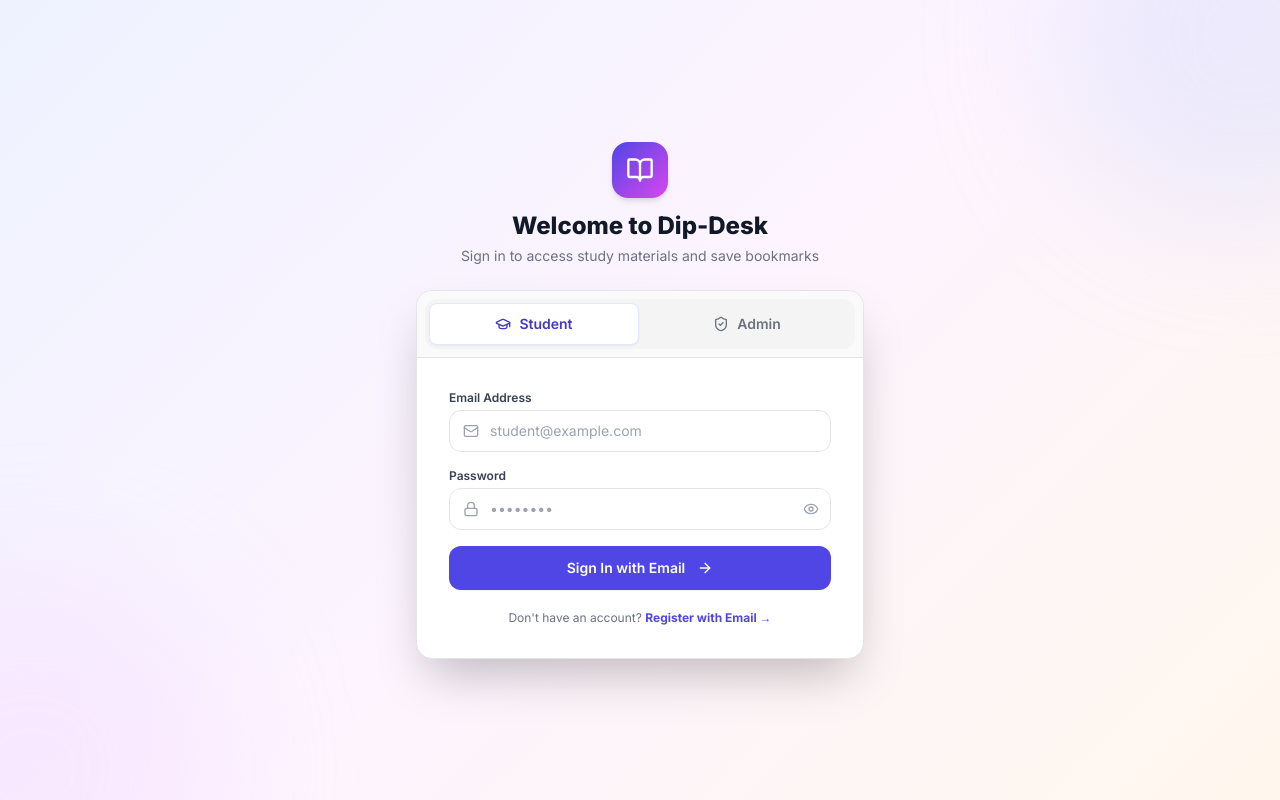
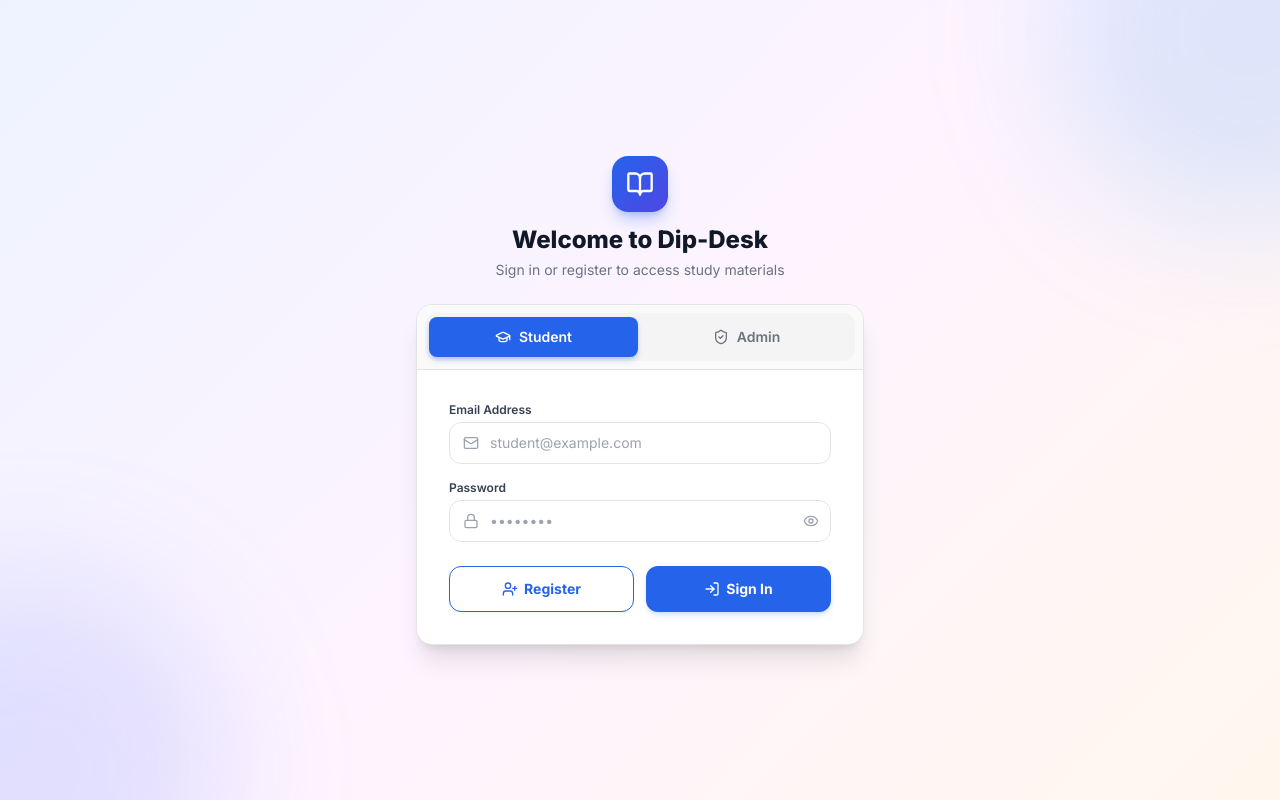
Before and after one commit to 0-ZERONE-1/Dip-Desk, a Next.js app: page /login in a window 1280 px wide. Built offline with nearby package versions, Linux system fonts and the light colour scheme; no server answers.

Commit message:
Redesig some features

```diff
--- a/app/login/page.tsx
+++ b/app/login/page.tsx
@@ -2,10 +2,9 @@
 import { useState, useEffect } from 'react';
 import { signIn, useSession } from 'next-auth/react';
 import { useRouter } from 'next/navigation';
-import Link from 'next/link';
 import {
   BookOpen, Mail, Lock, ArrowRight, Loader2,
-  GraduationCap, ShieldCheck, Eye, EyeOff,
+  GraduationCap, ShieldCheck, Eye, EyeOff, UserPlus, LogIn
 } from 'lucide-react';
 import { motion, AnimatePresence } from 'framer-motion';
 import toast from 'react-hot-toast';
@@ -36,26 +35,70 @@ export default function LoginPage() {
 
   if (status === 'loading') return null;
 
-  /* ---- Student login ---- */
-  const handleStudentSignIn = async (e: React.FormEvent) => {
-    e.preventDefault();
+  /* ---- Student Sign In ---- */
+  const handleStudentSignIn = async (e?: React.FormEvent) => {
+    if (e) e.preventDefault();
     if (!email || !password) { toast.error('Please enter your email and password'); return; }
     setLoading(true);
     const res = await signIn('user-credentials', { email, password, redirect: false });
-    if (res?.error) { toast.error('Invalid email or password'); setLoading(false); }
-    else { toast.success('Signed in successfully!'); router.push('/'); }
+    if (res?.error) {
+      toast.error('Invalid email or password');
+      setLoading(false);
+    } else {
+      toast.success('Signed in successfully!');
+      router.push('/');
+    }
   };
 
-
-  /* ---- Admin login ---- */
-  const handleAdminSignIn = async (e: React.FormEvent) => {
-    e.preventDefault();
+  /* ---- Student Register ---- */
+  const handleStudentRegister = async () => {
     if (!email || !password) { toast.error('Please enter your email and password'); return; }
     setLoading(true);
     try {
+      const res = await fetch('/api/auth/register', {
+        method: 'POST',
+        headers: { 'Content-Type': 'application/json' },
+        body: JSON.stringify({ email, password, name: email.split('@')[0] }),
+      });
+      const data = await res.json();
+      if (!res.ok) {
+        // If already registered, attempt login directly
+        if (data.error?.includes('already exists') || data.error?.includes('already registered')) {
+          const signInRes = await signIn('user-credentials', { email, password, redirect: false });
+          if (signInRes?.error) toast.error('Account already exists with a different password');
+          else { toast.success('Signed in successfully!'); router.push('/'); }
+          setLoading(false);
+          return;
+        }
+        toast.error(data.error || 'Registration failed');
+        setLoading(false);
+        return;
+      }
+      // Successfully registered, auto sign-in
+      const signInRes = await signIn('user-credentials', { email, password, redirect: false });
+      if (signInRes?.error) toast.error('Account registered! Please sign in.');
+      else { toast.success('Account registered & signed in! 🎉'); router.push('/'); }
+    } catch {
+      toast.error('Registration failed. Please try again.');
+    } finally {
+      setLoading(false);
+    }
+  };
+
+  /* ---- Admin Login ---- */
+  const handleAdminSignIn = async (e: React.FormEvent) => {
+    e.preventDefault();
+    if (!email || !password) { toast.error('Please enter email and password'); return; }
+    setLoading(true);
+    try {
       const res = await signIn('admin-credentials', { email, password, redirect: false });
-      if (res?.error) { toast.error('Invalid admin credentials'); setLoading(false); }
-      else { toast.success('Welcome back, Admin!'); router.push('/admin'); }
+      if (res?.error) {
+        toast.error('Invalid admin credentials');
+        setLoading(false);
+      } else {
+        toast.success('Welcome back, Admin!');
+        router.push('/admin');
+      }
     } catch {
       toast.error('Login failed. Please try again.');
       setLoading(false);
@@ -65,14 +108,17 @@ export default function LoginPage() {
   const isAdmin = tab === 'admin';
 
   return (
-    <div className="min-h-screen hero-gradient flex items-center justify-center px-4 py-10">
-      {/* Background blobs */}
+    <div className={`min-h-screen flex items-center justify-center px-4 py-10 transition-colors duration-500 ${
+      isAdmin ? 'bg-gray-950 text-white' : 'hero-gradient text-gray-900'
+    }`}>
+      {/* Background ambient lighting */}
       <div className="absolute inset-0 overflow-hidden pointer-events-none">
-        <div className="absolute -top-40 -right-40 w-96 h-96 bg-primary-200/30 rounded-full blur-3xl" />
-        <div className="absolute -bottom-40 -left-40 w-96 h-96 bg-accent-200/30 rounded-full blur-3xl" />
-        {isAdmin && (
-          <div className="absolute inset-0 bg-gray-900/60 backdrop-blur-sm transition-all duration-500" />
-        )}
+        <div className={`absolute -top-40 -right-40 w-96 h-96 rounded-full blur-3xl transition-all duration-500 ${
+          isAdmin ? 'bg-purple-900/30' : 'bg-blue-400/20'
+        }`} />
+        <div className={`absolute -bottom-40 -left-40 w-96 h-96 rounded-full blur-3xl transition-all duration-500 ${
+          isAdmin ? 'bg-violet-900/30' : 'bg-indigo-400/20'
+        }`} />
       </div>
 
       <motion.div
@@ -81,40 +127,52 @@ export default function LoginPage() {
         transition={{ duration: 0.4 }}
         className="relative w-full max-w-md"
       >
-        {/* Logo */}
+        {/* Logo Header */}
         <div className="text-center mb-6">
-          <div className={`w-14 h-14 rounded-2xl flex items-center justify-center mx-auto mb-3 shadow-md transition-all duration-300 ${
+          <div className={`w-14 h-14 rounded-2xl flex items-center justify-center mx-auto mb-3 shadow-lg transition-all duration-500 ${
             isAdmin
-              ? 'bg-gradient-to-br from-gray-700 to-gray-900'
-              : 'bg-gradient-to-br from-primary-600 to-accent-500'
+              ? 'bg-gradient-to-br from-purple-600 to-violet-700 shadow-purple-600/30'
+              : 'bg-gradient-to-br from-blue-600 to-indigo-600 shadow-blue-600/30'
           }`}>
             <BookOpen className="w-7 h-7 text-white" />
           </div>
-          <h1 className={`text-2xl font-extrabold transition-colors duration-300 ${isAdmin ? 'text-white' : 'text-gray-900'}`}>
+          <h1 className={`text-2xl font-extrabold transition-colors duration-500 ${
+            isAdmin ? 'text-white' : 'text-gray-900'
+          }`}>
             Welcome to Dip-Desk
           </h1>
-          <p className={`text-xs sm:text-sm mt-1 transition-colors duration-300 ${isAdmin ? 'text-gray-400' : 'text-gray-500'}`}>
-            {isAdmin ? 'Administrator Management Console' : 'Sign in to access study materials and save bookmarks'}
+          <p className={`text-xs sm:text-sm mt-1 transition-colors duration-500 ${
+            isAdmin ? 'text-purple-300/80' : 'text-gray-500'
+          }`}>
+            {isAdmin ? 'Administrator Management Console' : 'Sign in or register to access study materials'}
           </p>
         </div>
 
+        {/* Main Card Container */}
         <motion.div
           layout
-          transition={{ layout: { duration: 0.35, ease: [0.4, 0, 0.2, 1] } }}
-          className={`rounded-2xl shadow-modal overflow-hidden transition-colors duration-300 ${
-            isAdmin ? 'bg-gray-900 border border-gray-800' : 'bg-white border border-surface-200'
+          transition={{ layout: { duration: 0.3, ease: [0.4, 0, 0.2, 1] } }}
+          className={`rounded-2xl shadow-modal overflow-hidden transition-all duration-500 ${
+            isAdmin
+              ? 'bg-gray-900 border border-purple-900/40 shadow-purple-950/50'
+              : 'bg-white border border-surface-200 shadow-xl'
           }`}
         >
 
           {/* ===== Tab Switcher ===== */}
-          <div className={`p-2 ${isAdmin ? 'bg-gray-800/60' : 'bg-surface-50'} border-b ${isAdmin ? 'border-gray-700' : 'border-surface-200'}`}>
-            <div className={`flex gap-1 p-1 rounded-xl ${isAdmin ? 'bg-gray-700/50' : 'bg-surface-100'}`}>
+          <div className={`p-2 transition-colors duration-500 ${
+            isAdmin ? 'bg-gray-900/80 border-b border-gray-800' : 'bg-surface-50 border-b border-surface-200'
+          }`}>
+            <div className={`flex gap-1 p-1 rounded-xl transition-colors duration-500 ${
+              isAdmin ? 'bg-gray-800/80' : 'bg-surface-100'
+            }`}>
               <button
                 id="tab-student"
+                type="button"
                 onClick={() => switchTab('student')}
-                className={`flex-1 flex items-center justify-center gap-2 py-2.5 px-4 rounded-lg text-sm font-semibold transition-all duration-200 ${
+                className={`flex-1 flex items-center justify-center gap-2 py-2.5 px-4 rounded-lg text-sm font-semibold transition-all duration-300 ${
                   !isAdmin
-                    ? 'bg-white text-primary-700 shadow-sm border border-primary-100'
+                    ? 'bg-blue-600 text-white shadow-md shadow-blue-600/25'
                     : 'text-gray-400 hover:text-gray-200'
                 }`}
               >
@@ -123,10 +181,11 @@ export default function LoginPage() {
               </button>
               <button
                 id="tab-admin"
+                type="button"
                 onClick={() => switchTab('admin')}
-                className={`flex-1 flex items-center justify-center gap-2 py-2.5 px-4 rounded-lg text-sm font-semibold transition-all duration-200 ${
+                className={`flex-1 flex items-center justify-center gap-2 py-2.5 px-4 rounded-lg text-sm font-semibold transition-all duration-300 ${
                   isAdmin
-                    ? 'bg-primary-600 text-white shadow-sm'
+                    ? 'bg-purple-600 text-white shadow-md shadow-purple-600/30'
                     : 'text-gray-500 hover:text-gray-700'
                 }`}
               >
@@ -143,13 +202,12 @@ export default function LoginPage() {
               {!isAdmin && (
                 <motion.div
                   key="student"
-                  initial={{ opacity: 0, y: 8 }}
+                  initial={{ opacity: 0, y: 10 }}
                   animate={{ opacity: 1, y: 0 }}
-                  exit={{ opacity: 0, y: -8 }}
-                  transition={{ duration: 0.18, ease: 'easeInOut' }}
+                  exit={{ opacity: 0, y: -10 }}
+                  transition={{ duration: 0.2 }}
                 >
-                  {/* Email / Password Form */}
-                  <form onSubmit={handleStudentSignIn} className="space-y-4 mb-5">
+                  <form onSubmit={handleStudentSignIn} className="space-y-4">
                     <div>
                       <label className="block text-xs font-semibold text-gray-700 mb-1">Email Address</label>
                       <div className="relative">
@@ -159,11 +217,12 @@ export default function LoginPage() {
                           placeholder="student@example.com"
                           value={email}
                           onChange={(e) => setEmail(e.target.value)}
-                          className="input pl-10"
+                          className="input pl-10 focus:ring-blue-500 focus:border-blue-500"
                           required
                         />
                       </div>
                     </div>
+
                     <div>
                       <label className="block text-xs font-semibold text-gray-700 mb-1">Password</label>
                       <div className="relative">
@@ -173,7 +232,7 @@ export default function LoginPage() {
                           placeholder="••••••••"
                           value={password}
                           onChange={(e) => setPassword(e.target.value)}
-                          className="input pl-10 pr-10"
+                          className="input pl-10 pr-10 focus:ring-blue-500 focus:border-blue-500"
                           required
                         />
                         <button
@@ -185,28 +244,29 @@ export default function LoginPage() {
                         </button>
                       </div>
                     </div>
+
+                    {/* Dual Action Buttons: Register & Sign In */}
+                    <div className="grid grid-cols-2 gap-3 pt-2">
+                      <button
+                        type="button"
+                        id="student-register-btn"
+                        onClick={handleStudentRegister}
+                        disabled={loading}
+                        className="w-full py-3 px-4 bg-white border border-blue-600 text-blue-600 hover:bg-blue-50 font-bold rounded-xl text-sm flex items-center justify-center gap-1.5 transition-all duration-200 shadow-sm"
+                      >
+                        {loading ? <Loader2 className="w-4 h-4 animate-spin" /> : <><UserPlus className="w-4 h-4" /><span>Register</span></>}
+                      </button>
+
                       <button
                         type="submit"
                         id="student-signin-btn"
                         disabled={loading}
-                      className="btn-primary w-full py-3 justify-center text-sm"
+                        className="w-full py-3 px-4 bg-blue-600 hover:bg-blue-700 text-white font-bold rounded-xl text-sm flex items-center justify-center gap-1.5 transition-all duration-200 shadow-md shadow-blue-500/20"
                       >
-                      {loading
-                        ? <Loader2 className="w-4 h-4 animate-spin" />
-                        : <><span>Sign In with Email</span><ArrowRight className="w-4 h-4 ml-1" /></>
-                      }
+                        {loading ? <Loader2 className="w-4 h-4 animate-spin" /> : <><LogIn className="w-4 h-4" /><span>Sign In</span></>}
                       </button>
+                    </div>
                   </form>
-
-
-
-                  {/* Register */}
-                  <p className="text-center text-xs text-gray-500">
-                    Don&apos;t have an account?{' '}
-                    <Link href="/register" className="text-primary-600 font-bold hover:underline">
-                      Register with Email →
-                    </Link>
-                  </p>
                 </motion.div>
               )}
 
@@ -214,47 +274,39 @@ export default function LoginPage() {
               {isAdmin && (
                 <motion.div
                   key="admin"
-                  initial={{ opacity: 0, y: 8 }}
+                  initial={{ opacity: 0, y: 10 }}
                   animate={{ opacity: 1, y: 0 }}
-                  exit={{ opacity: 0, y: -8 }}
-                  transition={{ duration: 0.18, ease: 'easeInOut' }}
+                  exit={{ opacity: 0, y: -10 }}
+                  transition={{ duration: 0.2 }}
                 >
-                  {/* Admin badge */}
-                  <div className="mb-6 flex items-center gap-2.5 px-4 py-3 bg-red-950/60 border border-red-700/50 rounded-2xl">
-                    <ShieldCheck className="w-5 h-5 text-red-400 flex-shrink-0" />
-                    <div>
-                      <p className="text-xs font-bold text-red-300">Restricted Access</p>
-                      <p className="text-[11px] text-red-500/70">This area is for administrators only</p>
-                    </div>
-                  </div>
-
                   <form onSubmit={handleAdminSignIn} className="space-y-4">
                     <div>
-                      <label className="block text-sm font-medium text-gray-400 mb-1.5">Admin Email</label>
+                      <label className="block text-xs font-semibold text-gray-300 mb-1">Admin Email</label>
                       <div className="relative">
-                        <Mail className="w-4 h-4 text-gray-500 absolute left-3 top-1/2 -translate-y-1/2" />
+                        <Mail className="w-4 h-4 text-gray-500 absolute left-3.5 top-1/2 -translate-y-1/2" />
                         <input
                           id="admin-email"
                           type="email"
                           placeholder="admin@example.com"
                           value={email}
                           onChange={(e) => setEmail(e.target.value)}
-                          className="w-full pl-10 pr-4 py-2.5 bg-gray-800 border border-gray-700 rounded-xl text-white placeholder-gray-500 focus:outline-none focus:ring-2 focus:ring-primary-500 text-sm"
+                          className="w-full pl-10 pr-4 py-2.5 bg-gray-800 border border-gray-700 rounded-xl text-white placeholder-gray-500 focus:outline-none focus:ring-2 focus:ring-purple-500 text-sm"
                           required
                         />
                       </div>
                     </div>
+
                     <div>
-                      <label className="block text-sm font-medium text-gray-400 mb-1.5">Password</label>
+                      <label className="block text-xs font-semibold text-gray-300 mb-1">Password</label>
                       <div className="relative">
-                        <Lock className="w-4 h-4 text-gray-500 absolute left-3 top-1/2 -translate-y-1/2" />
+                        <Lock className="w-4 h-4 text-gray-500 absolute left-3.5 top-1/2 -translate-y-1/2" />
                         <input
                           id="admin-password"
                           type={showPassword ? 'text' : 'password'}
                           placeholder="••••••••"
                           value={password}
                           onChange={(e) => setPassword(e.target.value)}
-                          className="w-full pl-10 pr-10 py-2.5 bg-gray-800 border border-gray-700 rounded-xl text-white placeholder-gray-500 focus:outline-none focus:ring-2 focus:ring-primary-500 text-sm"
+                          className="w-full pl-10 pr-10 py-2.5 bg-gray-800 border border-gray-700 rounded-xl text-white placeholder-gray-500 focus:outline-none focus:ring-2 focus:ring-purple-500 text-sm"
                           required
                         />
                         <button
@@ -266,11 +318,12 @@ export default function LoginPage() {
                         </button>
                       </div>
                     </div>
+
                     <button
                       type="submit"
                       id="admin-login-btn"
                       disabled={loading}
-                      className="w-full py-3 bg-primary-600 hover:bg-primary-700 text-white font-semibold rounded-xl transition-all duration-200 text-sm flex items-center justify-center gap-2 mt-2"
+                      className="w-full py-3 px-4 bg-purple-600 hover:bg-purple-700 text-white font-bold rounded-xl text-sm flex items-center justify-center gap-2 mt-4 transition-all duration-200 shadow-md shadow-purple-600/30"
                     >
                       {loading
                         ? <Loader2 className="w-4 h-4 animate-spin" />
@@ -278,8 +331,6 @@ export default function LoginPage() {
                       }
                     </button>
                   </form>
-
-
                 </motion.div>
               )}
 
```
Lines whose indentation alone changed are shown as unchanged.
